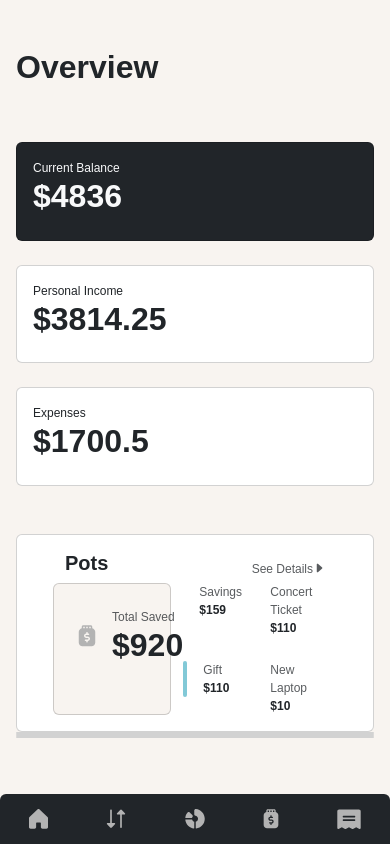
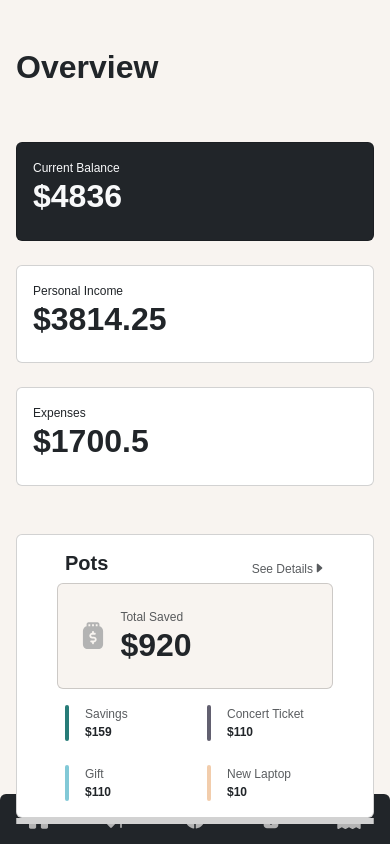
Before and after one commit to abdalsimam1-sketch/personal-finance-app, a React (Vite) app: page / in a window 390 px wide. Built offline with nearby package versions, Linux system fonts and the light colour scheme.

Commit message:
fix : cleanup grid for mobile grid to match figma design

```diff
--- a/src/pages/Overview.jsx
+++ b/src/pages/Overview.jsx
@@ -63,8 +63,8 @@ export const Overview = () => {
                   </span>
                 </Link>
               </div>
-              <div className="row">
-                <div className="card col-5 pots-total p-4">
+              <div className="row g-3">
+                <div className="card col-12 col-md-5 pots-total p-4">
                   <div className="d-flex align-items-center gap-3 ">
                     <img
                       src={PotsImage}
@@ -82,7 +82,7 @@ export const Overview = () => {
                     </div>
                   </div>
                 </div>
-                <div className="col-6">
+                <div className="col-12 col-md-7">
                   <div className="row g-4">
                     {data.pots.slice(0, 4).map((item, index) => (
                       <div className="col-6 " key={index}>
@@ -96,7 +96,7 @@ export const Overview = () => {
                             }}
                           ></div>
                           <div className="d-flex flex-column">
-                            <span className="text-preset-5 text-muted">
+                            <span className="text-preset-5 text-muted text-nowrap">
                               {item.name}
                             </span>
                             <span className="text-preset-5 fw-bold">
```
